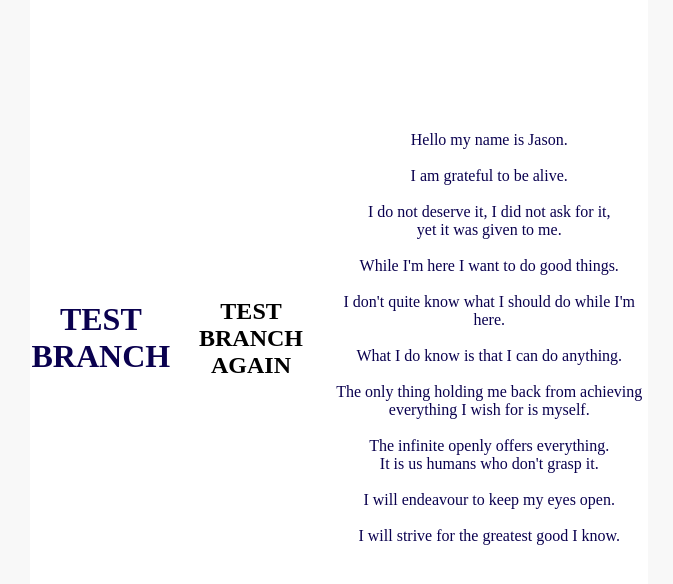
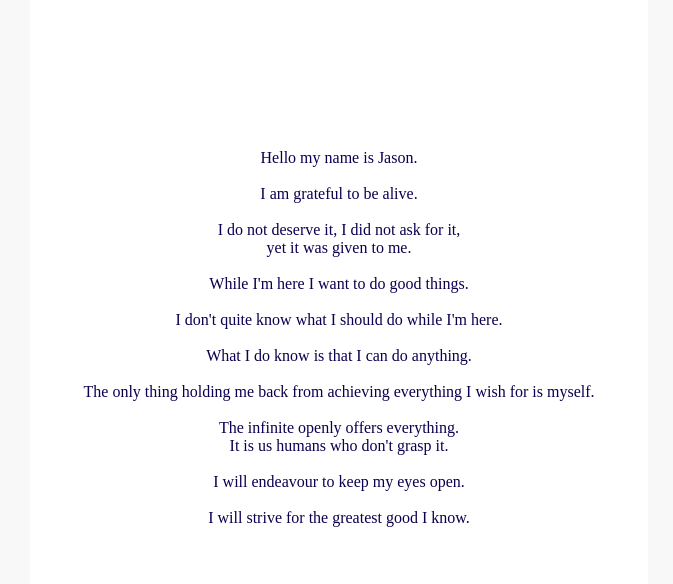
Before and after one commit to Jambr0li/JKS_v1.0, a plain HTML site: page index.html in a window 1280 px wide. Shown: the part 862-1446 px from the top of the page, without its empty margins (301-974 px from the left). Drawn offline with Linux system fonts and the light colour scheme.

Commit message:
I removed the TEST BRANCH text

```diff
--- a/index.html
+++ b/index.html
@@ -28,8 +28,6 @@
     </div>
     <div class="letter">
       <div class="letter-page">
-        <h1>TEST BRANCH</h1>
-        <h2>TEST BRANCH AGAIN</h2>
         <p class="letter-text">
           Hello my name is Jason. <br /><br />
           I am grateful to be alive. <br /><br />I do not deserve it, I did not
```
